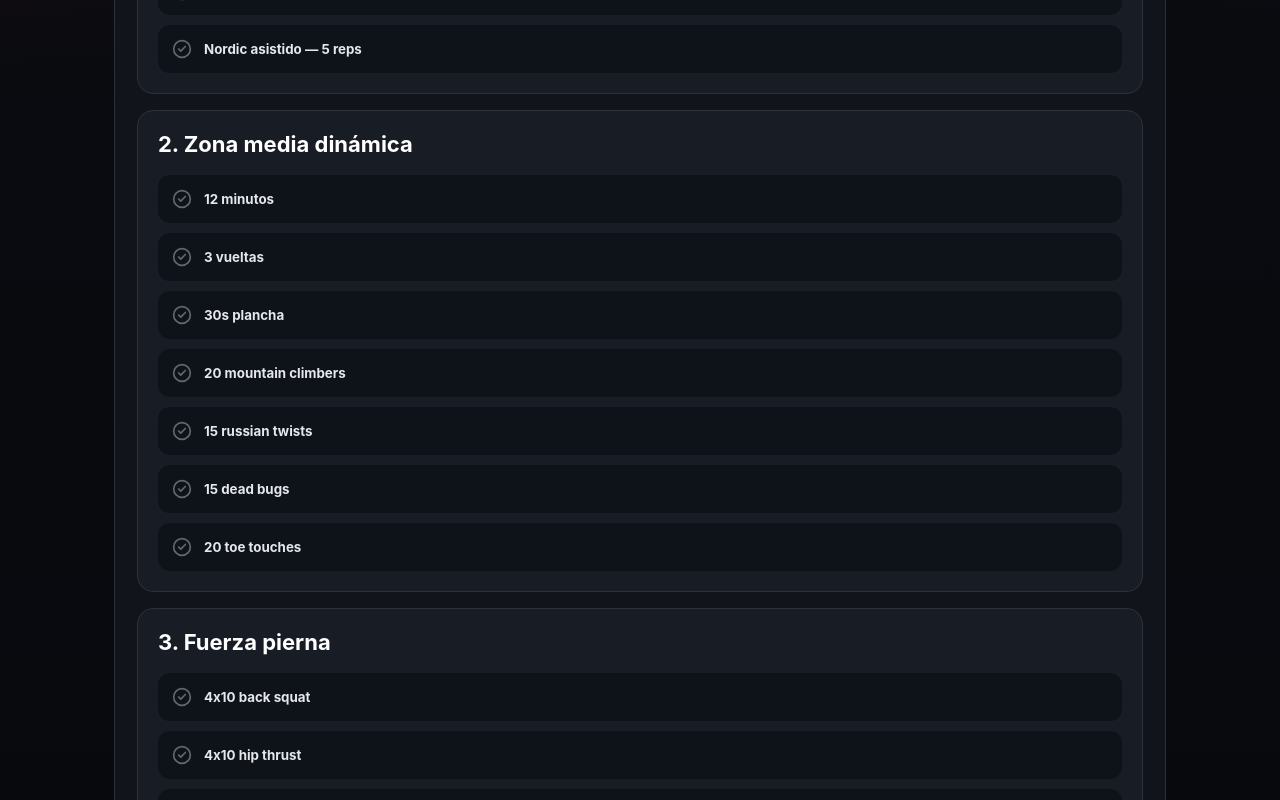
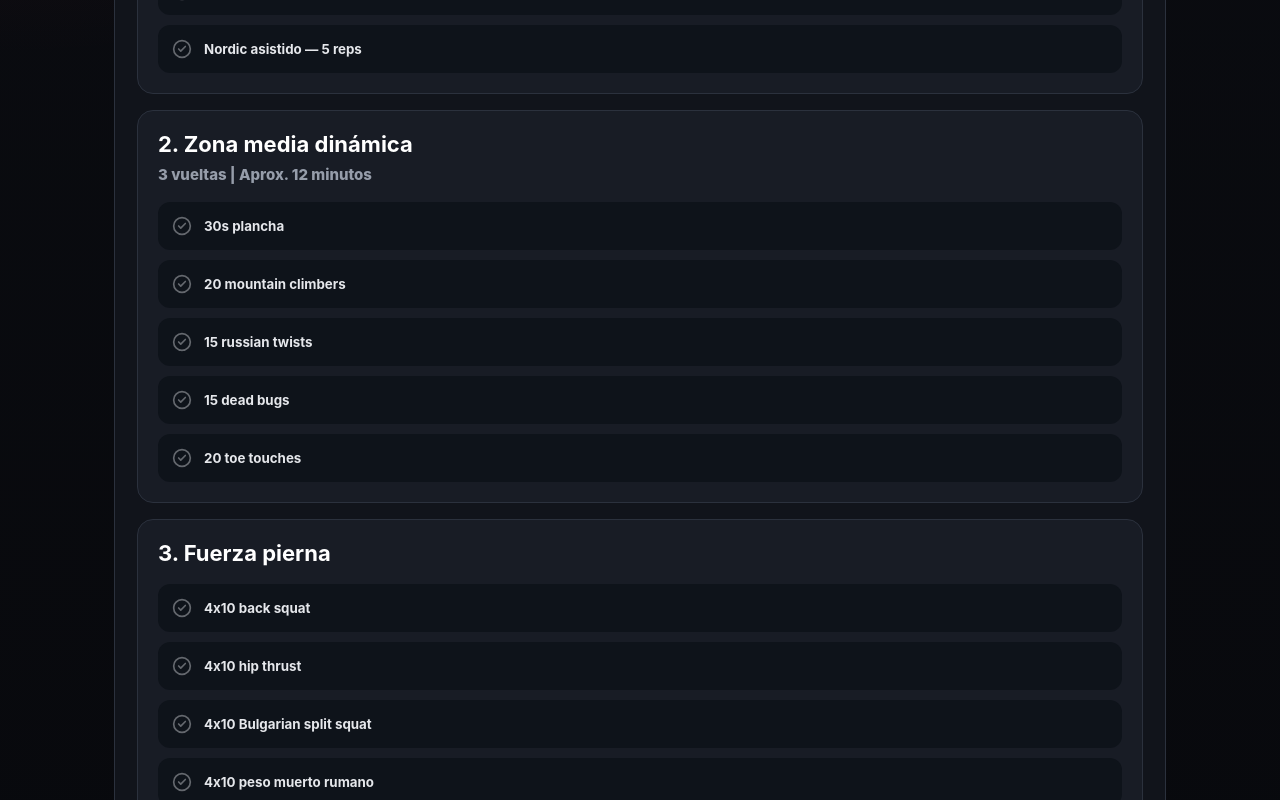
Before and after one commit to luileonf/wicha-rutina, a React (Vite) app: page / in a window 1280 px wide. Shown: the part 920-1720 px from the top of the page. Built offline with nearby package versions, Linux system fonts and the light colour scheme.

Commit message:
Add files via upload

```diff
--- a/src/main.jsx
+++ b/src/main.jsx
@@ -105,13 +105,26 @@ function App() {
   const current = useMemo(() => weekPlan.find((d) => d.day === selectedDay), [selectedDay]);
 
   const isPreventiveBlock = (block) => block.name.toLowerCase().includes("preventiv");
+  const isCoreBlock = (block) => block.name.toLowerCase().includes("zona media");
   const roundText = (block) => block.items.find((item) => /\d+\s*rondas?/i.test(item));
   const roundTarget = (block) => Number(roundText(block)?.match(/(\d+)/)?.[1] ?? 3);
-  const exerciseItems = (block) => isPreventiveBlock(block) ? block.items.filter((item) => item !== roundText(block)) : block.items;
+  const coreMetaItems = (block) => block.items.filter((item) => /\d+\s*(minutos?|vueltas?)/i.test(item));
+  const blockInstructions = (block) => {
+    if (!isCoreBlock(block)) return "";
+
+    const minutes = coreMetaItems(block).find((item) => /minutos?/i.test(item));
+    const rounds = coreMetaItems(block).find((item) => /vueltas?/i.test(item));
+    return [rounds, minutes && `Aprox. ${minutes}`].filter(Boolean).join(" | ");
+  };
+  const exerciseItems = (block) => {
+    if (isPreventiveBlock(block)) return block.items.filter((item) => item !== roundText(block));
+    if (isCoreBlock(block)) return block.items.filter((item) => !coreMetaItems(block).includes(item));
+    return block.items;
+  };
   const blockKey = (day, block) => `${day}-${block.name}`;
   const isPreventiveComplete = (day, block) => Number(roundsDone[blockKey(day, block)] ?? 0) >= roundTarget(block);
 
-  const total = weekPlan.reduce((acc, day) => acc + day.blocks.reduce((sum, block) => sum + (isPreventiveBlock(block) ? 1 : block.items.length), 0), 0);
+  const total = weekPlan.reduce((acc, day) => acc + day.blocks.reduce((sum, block) => sum + (isPreventiveBlock(block) ? 1 : exerciseItems(block).length), 0), 0);
   const completed = weekPlan.reduce((acc, day) => {
     return acc + day.blocks.reduce((sum, block) => {
       if (isPreventiveBlock(block)) {
@@ -175,11 +188,15 @@ function App() {
             const preventive = isPreventiveBlock(block);
             const preventiveDone = preventive && isPreventiveComplete(current.day, block);
             const selectedRounds = roundsDone[blockKey(current.day, block)] ?? "";
+            const instructions = blockInstructions(block);
 
             return (
               <article className={preventiveDone ? "block blockComplete" : "block"} key={block.name}>
                 <div className="blockHeader">
-                  <h3>{index + 1}. {block.name}</h3>
+                  <div>
+                    <h3>{index + 1}. {block.name}</h3>
+                    {instructions && <p className="blockInstructions">{instructions}</p>}
+                  </div>
                   {preventive && (
                     <label className="roundSelector">
                       <span>Rondas hechas</span>
--- a/src/style.css
+++ b/src/style.css
@@ -252,6 +252,13 @@ h1 {
   font-size: 22px;
 }
 
+.blockInstructions {
+  margin: 8px 0 0;
+  color: var(--muted);
+  font-size: 15px;
+  font-weight: 800;
+}
+
 .roundSelector {
   display: inline-flex;
   align-items: center;
```
